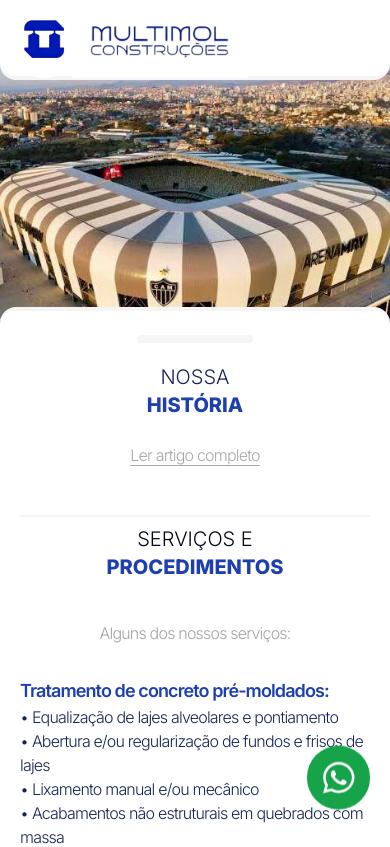
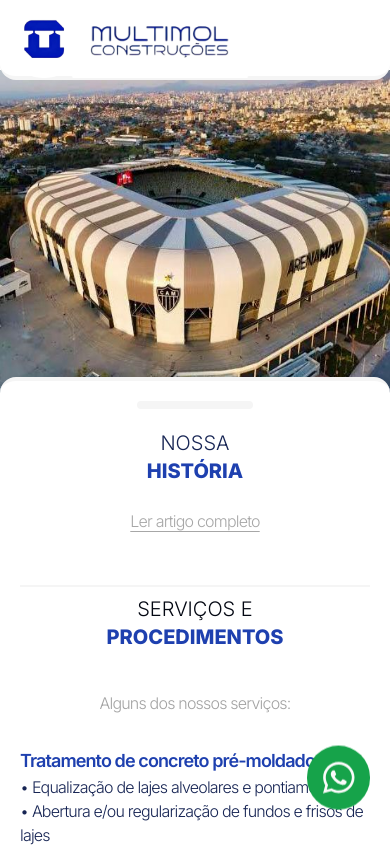
Before and after one commit to mmartinsandre/multimol-site, a Next.js app: page / in a window 390 px wide. Shown: the top 847 px of the page. Built offline with nearby package versions, Linux system fonts and the light colour scheme.

Commit message:
hotfix: carousel fix

```diff
--- a/app/page.tsx
+++ b/app/page.tsx
@@ -95,7 +95,7 @@
   ]
 
   return (
-    <div className="flex h-full w-full max-w-screen flex-col items-center justify-between overscroll-y-none pt-16 md:pt-16">
+    <div className="flex h-full w-full max-w-screen flex-col items-center justify-between overscroll-y-none pt-[70px] md:pt-16">
 
       <Button
         className="rounded-full py-8 bg-green-600 fixed z-40 bottom-5 right-5 text-4xl hover:bg-green-800 animate-bounce"
@@ -127,9 +127,9 @@
         className="w-full max-w-screen md:hidden"
       >
         <CarouselContent>
-          {[acheRecPic, arenaMrvPic, tietePlazaPic, cidadeJardimPic].map((image, index) => (
+          {constructionPics.map((image, index) => (
             <CarouselItem key={index}>
-              <Image src={image} alt={`banner ${index + 1}`} className="object-cover h-full w-full" />
+              <Image src={image.src} alt={`banner ${index + 1}`} className="h-full w-full" />
             </CarouselItem>
           ))}
         </CarouselContent>
@@ -137,7 +137,7 @@
 
       <div
         id="about"
-        className="px-5 pt-6 pb-4 md:py-5 bg-white border-t-4 border-neutral-100 max-w-screen flex md:gap-4 w-full justify-between flex-col rounded-t-2xl -mt-20 md:-mt-6 z-10 md:items-center"
+        className="p-5 bg-white border-t-4 border-neutral-100 max-w-screen flex md:gap-4 w-full justify-between flex-col rounded-t-2xl -mt-4  z-10 md:items-center"
       >
         <div className="flex flex-col md:flex-row md:gap-2 md:pt-6 md:p-0 items-center">
           <div className="h-2 bg-neutral-100 w-1/3 mb-5 rounded-full flex flex-row"></div>
```
